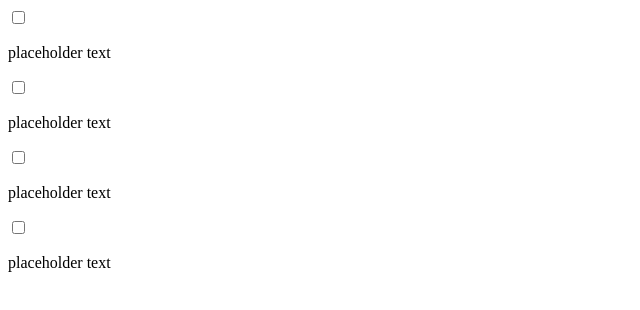
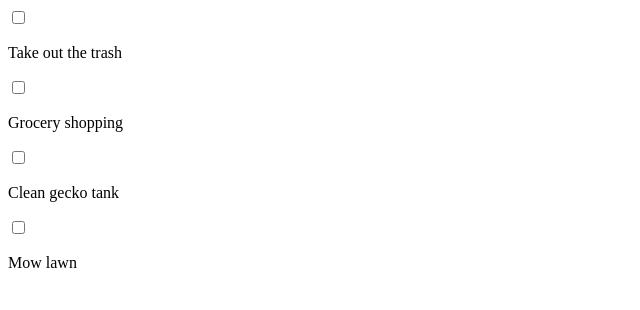
Before and after one commit to sumukhbh/Todo-List, a React (Create React App) app: page / in a window 1280 px wide. Shown: the top 310 px of the page, without its empty margins (0-640 px from the left). Built offline with nearby package versions, Linux system fonts and the light colour scheme.

Commit message:
Added Todoitems

```diff
--- a/src/App.js
+++ b/src/App.js
@@ -1,16 +1,35 @@
 import React from "react"
+import TodoItem from "./TodoItem.js"
+
+const todosData = [
+  {
+      id: 1,
+      text: "Take out the trash",
+      completed: true
+  },
+  {
+      id: 2,
+      text: "Grocery shopping",
+      completed: false
+  },
+  {
+      id: 3,
+      text: "Clean gecko tank",
+      completed: false
+  },
+  {
+      id: 4,
+      text: "Mow lawn",
+      completed: true
+  }
+
+]
 
 function App () {
+  const todoarr = todosData.map(item => <TodoItem key= {item.id} item={item}/>)
   return (
-    <div>
-      <input type="checkbox" />
-      <p> placeholder text </p>
-      <input type="checkbox" />
-      <p> placeholder text </p>
-      <input type="checkbox" />
-      <p> placeholder text </p>
-      <input type="checkbox" />
-      <p> placeholder text </p>
+    <div className="todo-list">
+      {todoarr}
     </div>
   )
 }
--- /dev/null
+++ b/src/TodoItem.js
@@ -0,0 +1,12 @@
+import React from "react"
+
+function TodoItem (props) {
+    return (
+        <div className="todo-item">
+        <input type="checkbox" />
+        <p> {props.item.text} </p>
+        </div>
+    )
+}
+
+export default TodoItem
```
